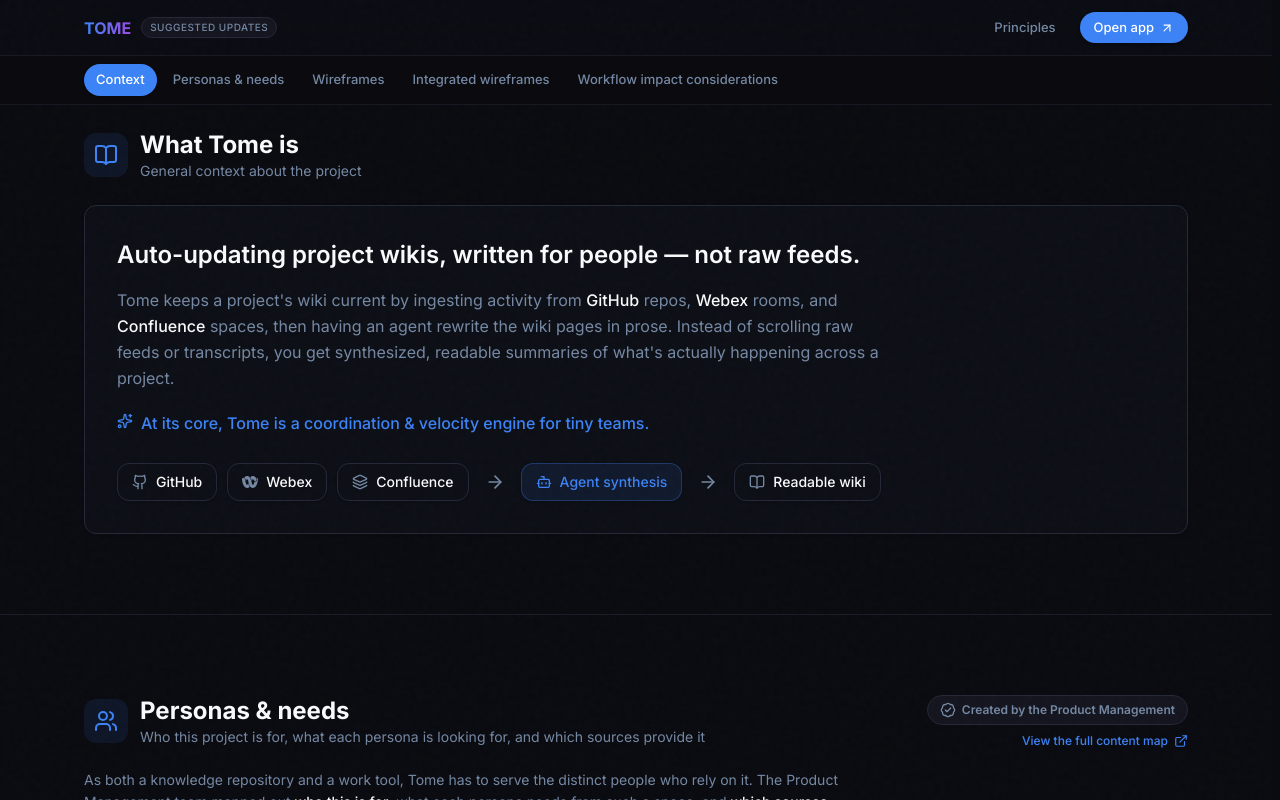
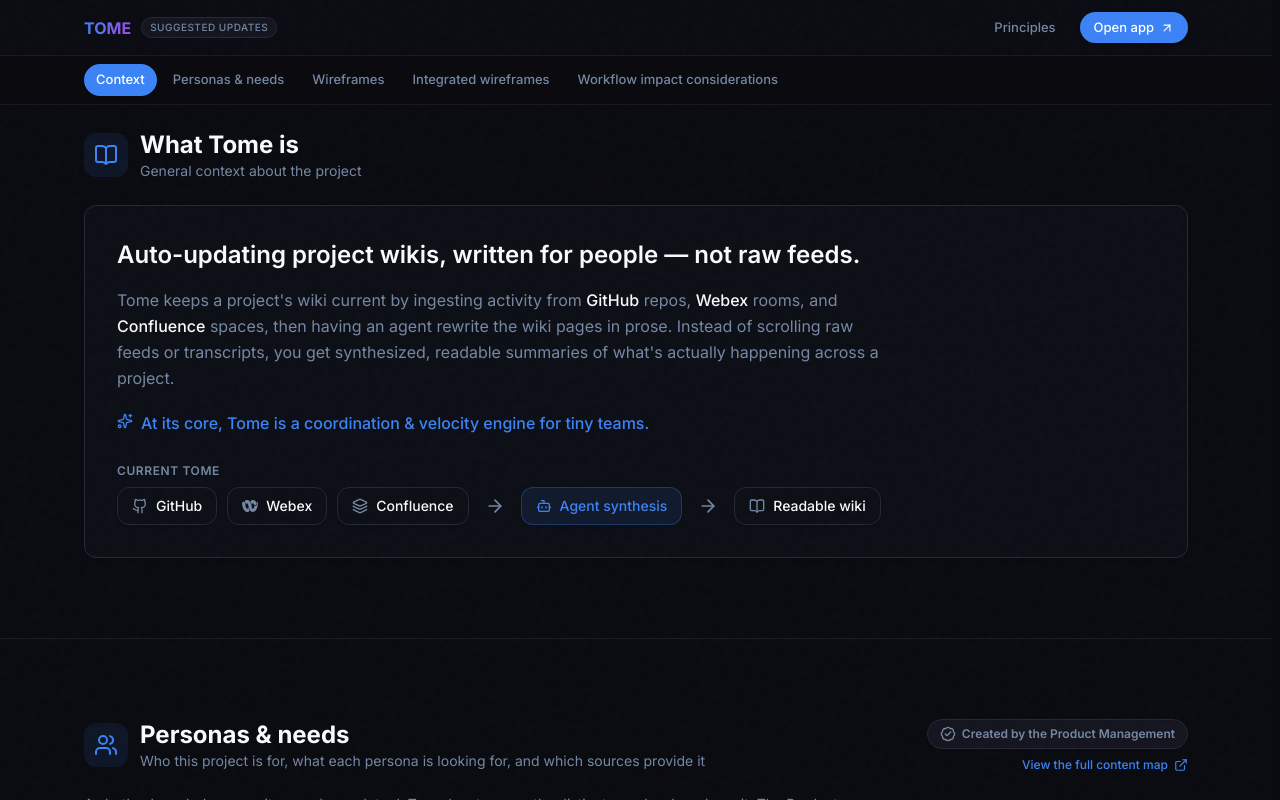
Before and after one commit to vaesposito/tome-ux-principles, a Next.js app: page /tome-ux-principles/ in a window 1280 px wide. Built offline with nearby package versions, Linux system fonts and the light colour scheme.

Commit message:
Add 'Current Tome' label above ingest flow
Co-authored-by: Cursor <cursoragent@cursor.com>

```diff
--- a/src/components/principles/PrinciplesPage.tsx
+++ b/src/components/principles/PrinciplesPage.tsx
@@ -870,8 +870,11 @@ export function PrinciplesPage() {
                 </span>
               </p>
 
+              <p className="mt-7 text-xs font-semibold uppercase tracking-wider text-muted-foreground">
+                Current Tome
+              </p>
               {/* Ingest → agent → wiki flow */}
-              <div className="mt-7 flex flex-col items-stretch gap-3 sm:flex-row sm:items-center sm:gap-4">
+              <div className="mt-2 flex flex-col items-stretch gap-3 sm:flex-row sm:items-center sm:gap-4">
                 <div className="flex flex-wrap items-center gap-2.5">
                   <SourceChip
                     icon={<GithubIcon className="h-4 w-4" />}
```
